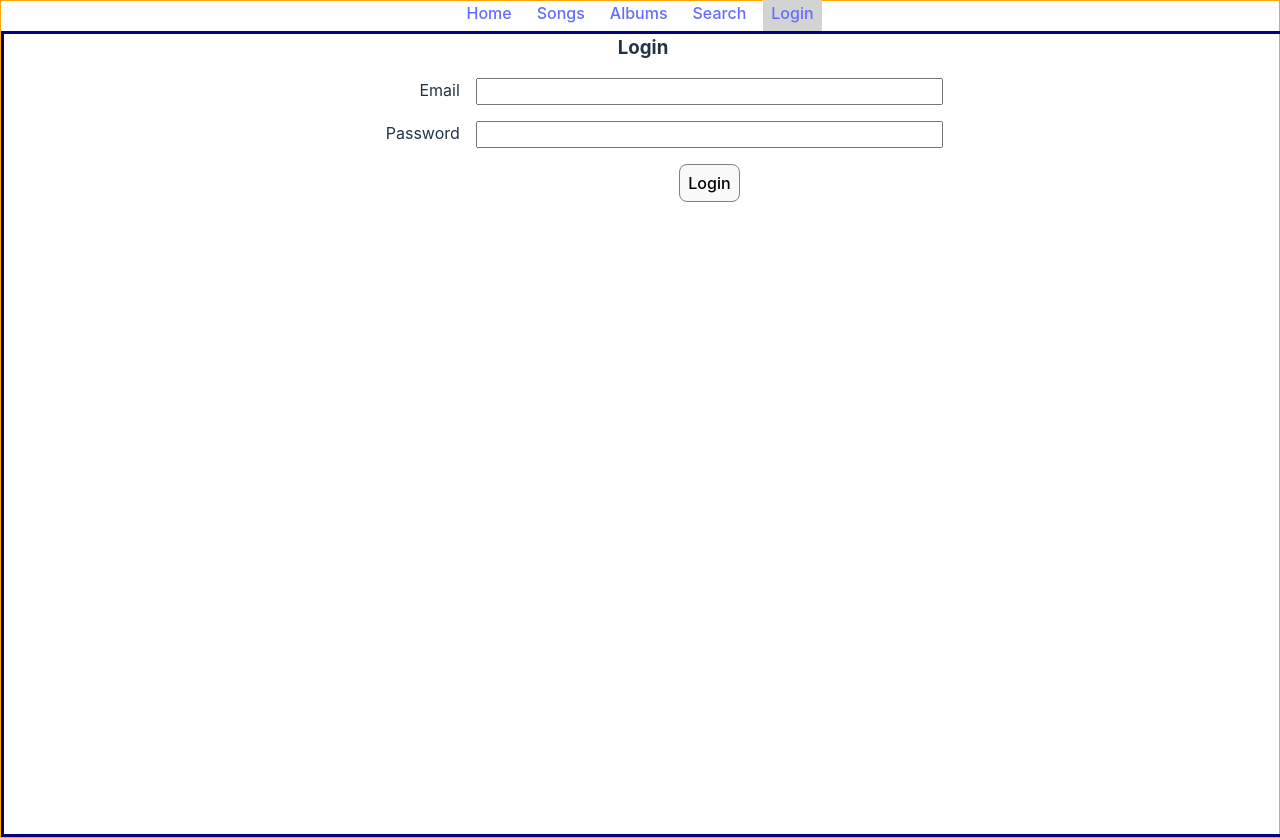
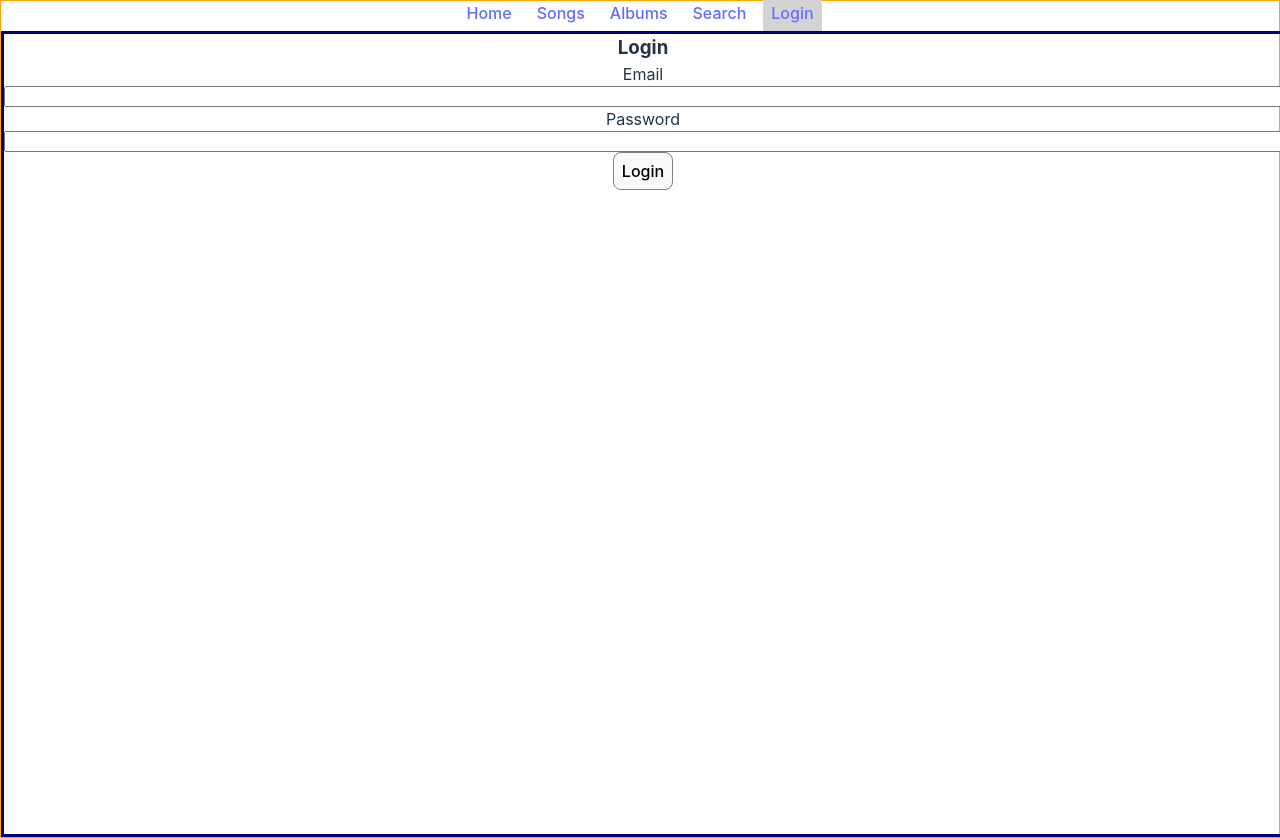
Before and after one commit to kevinjapan/WeeSongs, a Vue app: page /login in a window 1280 px wide. Built offline with nearby package versions, Linux system fonts and the light colour scheme.

Commit message:
moved form styles to common css file

```diff
--- a/src/views/LoginView.vue
+++ b/src/views/LoginView.vue
@@ -97,34 +97,6 @@ const succeeded = () => {
 
 
 <style scoped>
-
-/* to do : duplicates form layout in SongMetaView */
-
-.grid {
-   display:grid;
-   gap:1rem;
-}
-form {
-   max-width:600px;
-   margin:1rem;
-   margin-left:auto;
-   margin-right:auto;
-   text-align:right;
-}
-.form_grid {
-   -ms-grid-columns: 1fr 4fr;
-   grid-template-columns: 1fr 4fr;
-}
-.form_ctrls {
-   width:100%;
-   background:yellow;
-}
-input {
-   padding:.25rem;
-}
-.readonly_input {
-   border:solid 1px lightgrey;
-}
 button {
    max-width:fit-content;
    border:solid 1px grey;
--- a/src/views/SongMetaView.vue
+++ b/src/views/SongMetaView.vue
@@ -79,31 +79,8 @@ const patch_test = () => {
 </template>
 
 <style scoped>
-.grid {
-   display:grid;
-   gap:1rem;
-}
-form {
-   max-width:600px;
-   margin:1rem;
-   margin-left:auto;
-   margin-right:auto;
-   text-align:right;
-}
-.form_grid {
-   -ms-grid-columns: 1fr 4fr;
-   grid-template-columns: 1fr 4fr;
-}
-.form_ctrls {
-   width:100%;
-   background:yellow;
-}
-input {
-   padding:.25rem;
-}
-.readonly_input {
-   border:solid 1px lightgrey;
-}
+
+
 button {
    max-width:fit-content;
    border:solid 1px grey;
```
